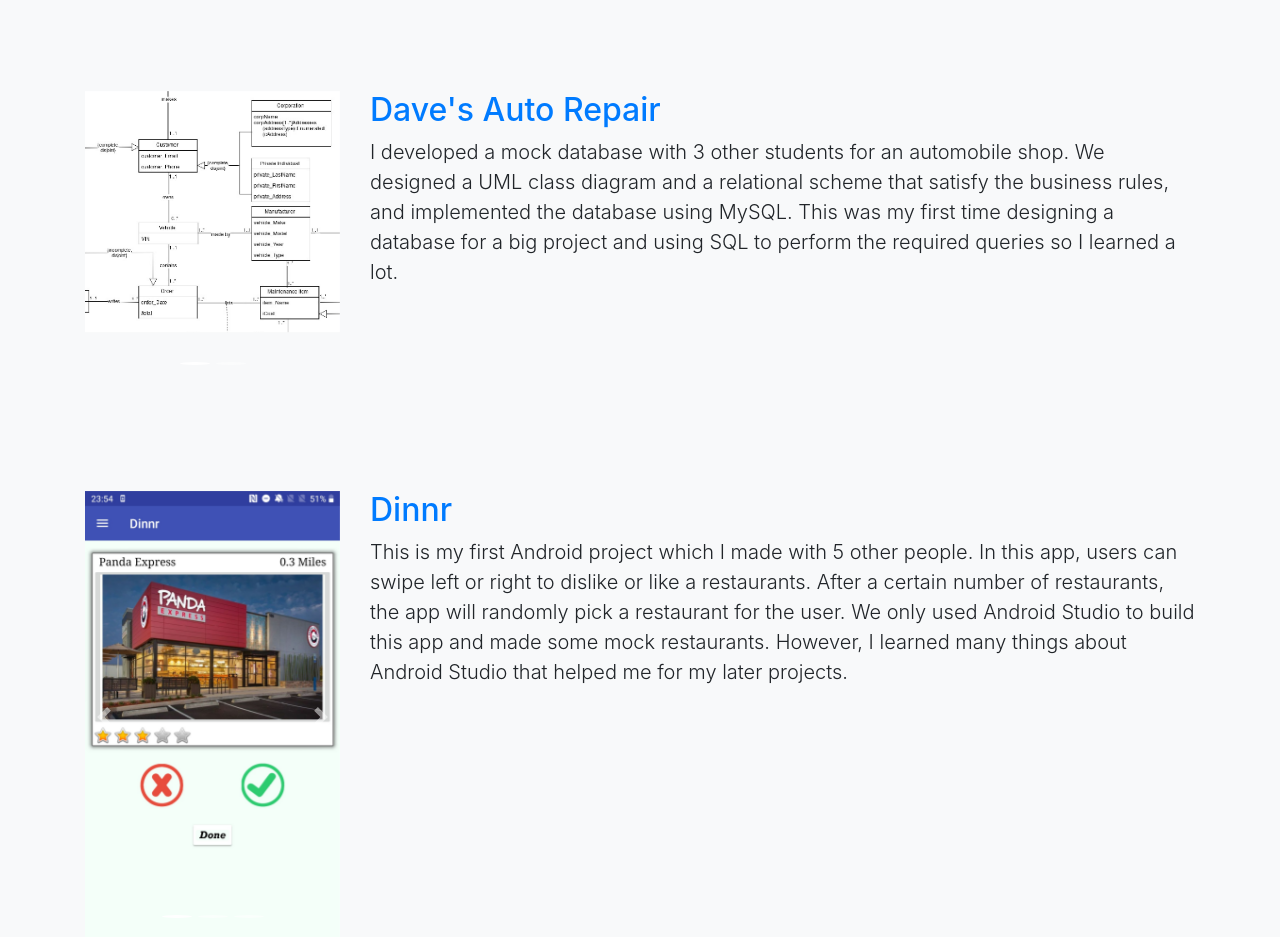
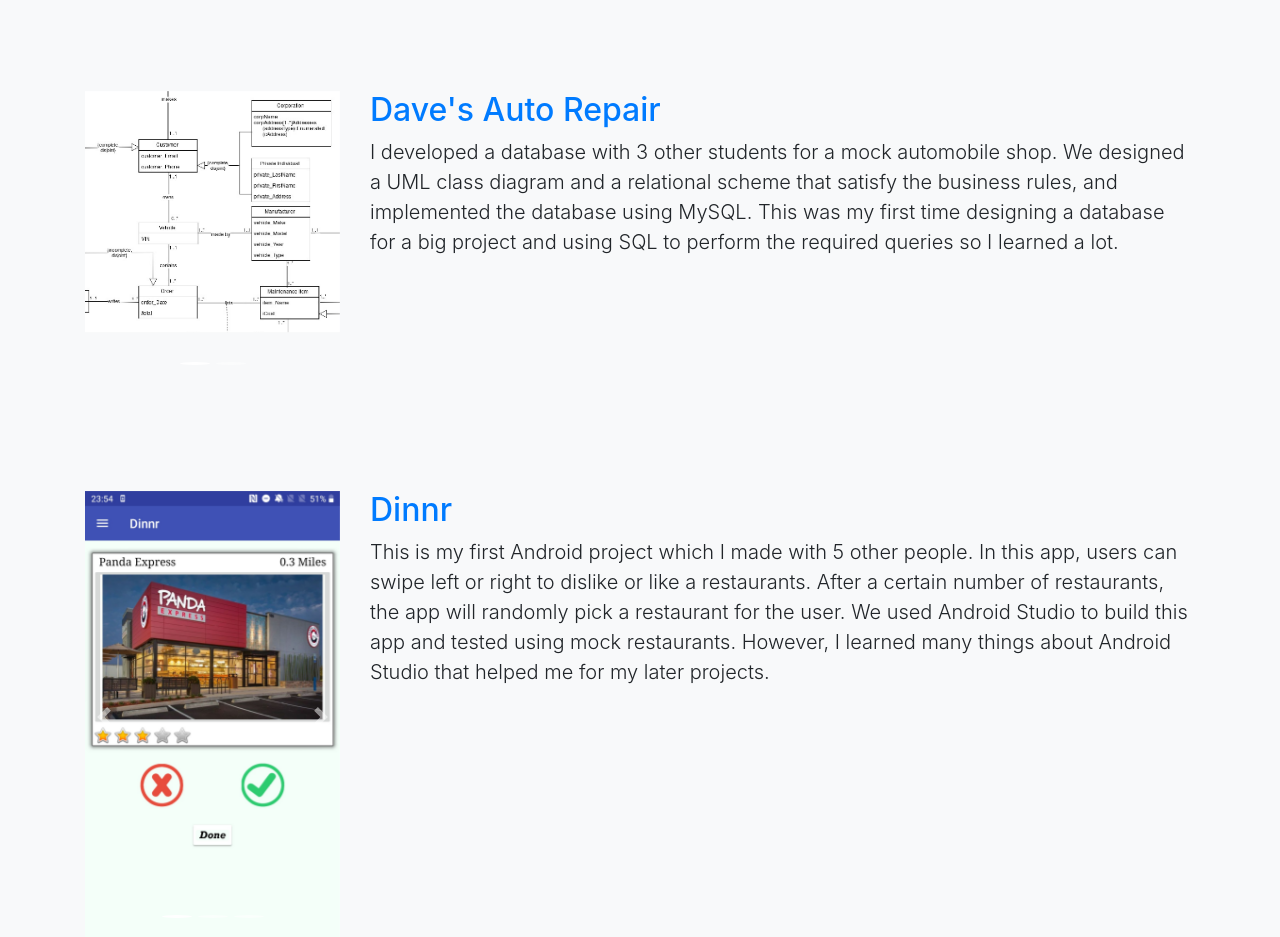
Before and after one commit to quangle197/quangle197.github.io, a website with bundled scripts: page index.html in a window 1280 px wide. Shown: the part 2200-3137 px from the top of the page. Built offline with nearby package versions, Linux system fonts and the light colour scheme.

Commit message:
fixed words

```diff
--- a/index.html
+++ b/index.html
@@ -192,7 +192,7 @@
 	        </div>
 	        <div class="col-md-9">
 	        <h2><a class="text-decoration-none" href="https://github.com/quangle197/Dave-s-auto-repair" target="_blank">Dave's Auto Repair</a></h2>
-	          <p class="lead">I developed a mock database with 3 other students for an automobile shop. We designed a UML class diagram and a relational scheme that satisfy the business rules, and implemented the database using MySQL. This was my first time designing a database for a big project and using SQL to perform the required queries so I learned a lot. </p>
+	          <p class="lead">I developed a database with 3 other students for a mock automobile shop. We designed a UML class diagram and a relational scheme that satisfy the business rules, and implemented the database using MySQL. This was my first time designing a database for a big project and using SQL to perform the required queries so I learned a lot. </p>
 	        </div>
 	      </div>
 	    </div>
@@ -229,7 +229,7 @@
 	        </div>
 	        <div class="col-md-9">
 	          <h2><a class="text-decoration-none" href="https://github.com/quangle197/Dinnr" target="_blank">Dinnr</a></h2>
-	          <p class="lead">This is my first Android project which I made with 5 other people. In this app, users can swipe left or right to dislike or like a restaurants. After a certain number of restaurants, the app will randomly pick a restaurant for the user. We only used Android Studio to build this app and made some mock restaurants. However, I learned many things about Android Studio that helped me for my later projects.</p>
+	          <p class="lead">This is my first Android project which I made with 5 other people. In this app, users can swipe left or right to dislike or like a restaurants. After a certain number of restaurants, the app will randomly pick a restaurant for the user. We used Android Studio to build this app and tested using mock restaurants. However, I learned many things about Android Studio that helped me for my later projects.</p>
 	        </div>
 	      </div>
 	    </div>
```
